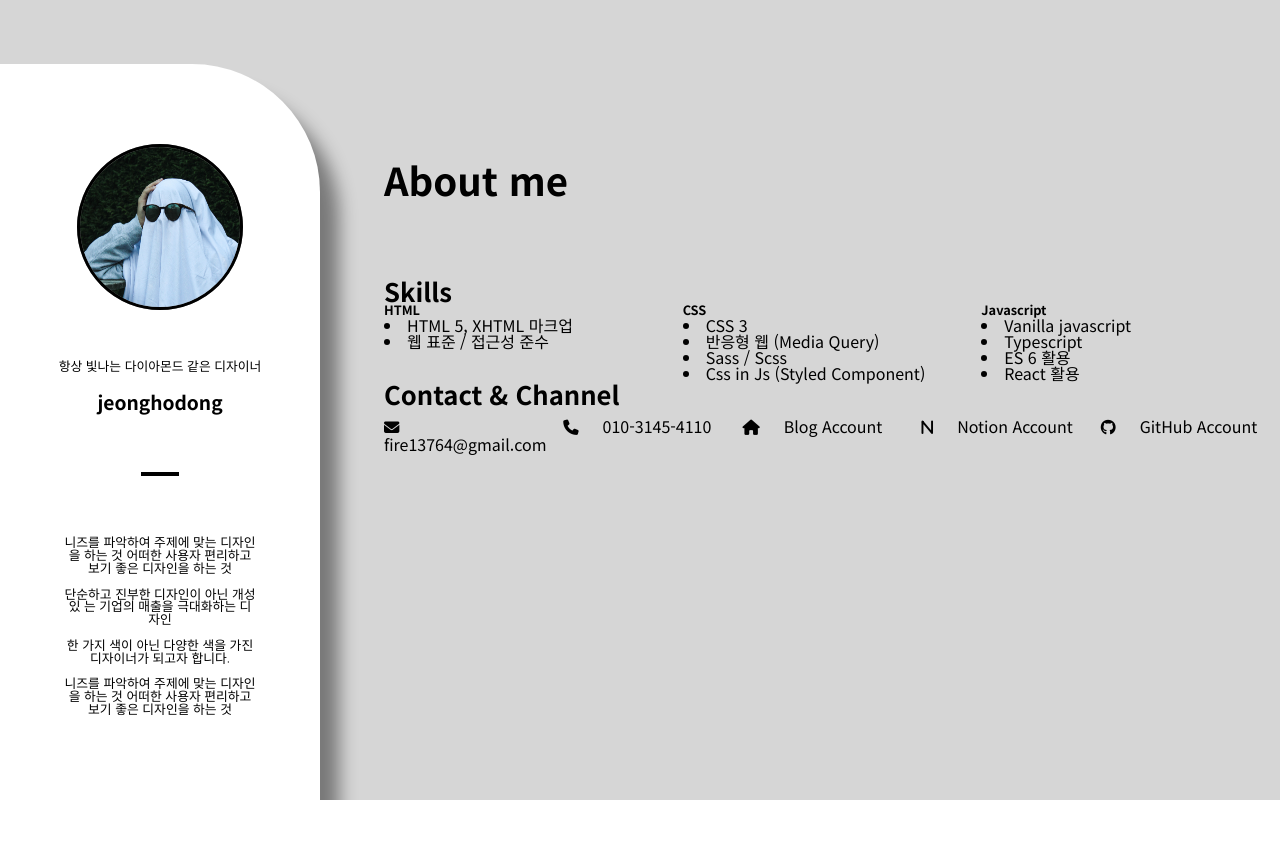
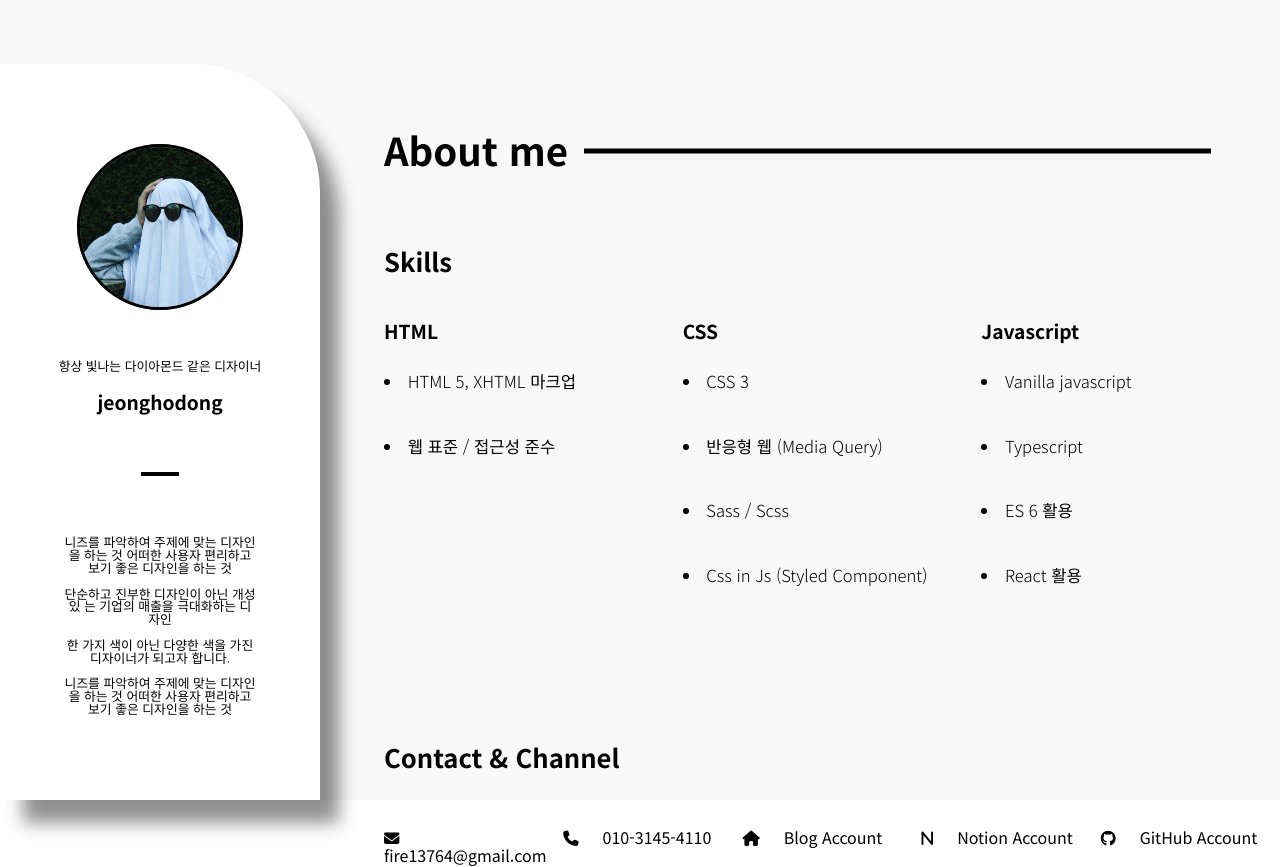
Before and after one commit to jeonghodong/react_portfolio_site, a JavaScript app: page / in a window 1280 px wide. Shown: the part 800-1667 px from the top of the page. Before the commit the page ends 1600 px from the top, so only its background shows below. Built offline with nearby package versions, Linux system fonts and the light colour scheme.

Commit message:
intro 틀 구성중

```diff
--- a/src/Components/Intro.js
+++ b/src/Components/Intro.js
@@ -3,7 +3,7 @@ import { SkillData, ContactData } from "../Data/IntroData";
 import TitleBox from "./TitleBox";
 
 const Wrap = styled.div`
-  background-color: rgb(214, 214, 214);
+  background-color: rgb(248 248 248);
   height: 100vh;
   width: 100%;
   margin: 0 auto;
@@ -19,21 +19,27 @@ const Left = styled.div`
   box-shadow: 21px 25px 18px -2px rgba(0, 0, 0, 0.44);
   z-index: 1;
 `;
-
 // right
 const Right = styled.div`
-  background-color: rgb(214, 214, 214);
+  background-color: rgb(248 248 248);
   width: 70%;
-  padding-top: 10rem;
+  padding-top: 130px;
 `;
 const About = styled.h2`
+  position: relative;
   font-size: 3vw;
   font-weight: bold;
   margin-bottom: 5rem;
 `;
-const Skills = styled.h2`
-  font-size: 2vw;
-  font-weight: bold;
+const AboutLine = styled.div`
+  position: absolute;
+  top: 55%;
+  transform: translateY(-50%);
+  width: 70%;
+  height: 5px;
+  background-color: black;
+  margin-left: 1rem;
+  display: inline-block;
 `;
 const Icon = styled.span`
   display: inline-block;
@@ -47,13 +53,27 @@ const SkillBox = styled.div`
     list-style: inside;
   }
 `;
+const H2 = styled.h2`
+  font-size: 2vw;
+  font-weight: bold;
+  margin-bottom: 3rem;
+`;
 const SkillName = styled.h2`
-  font-size: 1vw;
+  font-size: 1.5vw;
   font-weight: bold;
+  margin-bottom: 2rem;
 `;
 const ContactBox = styled.div`
   display: grid;
   grid-template-columns: 1fr 1fr 1fr 1fr 1fr;
+`;
+const SkillsUl = styled.ul`
+  font-size: 1.3vw;
+  font-weight: 300;
+  margin-bottom: 10rem;
+`;
+const SkillsLi = styled.li`
+  margin-bottom: 3rem;
 `;
 
 function Intro() {
@@ -63,21 +83,24 @@ function Intro() {
         <TitleBox />
       </Left>
       <Right>
-        <About>About me</About>
-        <Skills>Skills</Skills>
+        <About>
+          About me<AboutLine> </AboutLine>
+        </About>
+        <H2>Skills</H2>
         <SkillBox>
           {SkillData.map((v) => (
             <div>
               <SkillName>{v.name}</SkillName>
-              <ul>
+              <SkillsUl>
                 {v.skills.map((v2) => (
-                  <li key={v2}>{v2}</li>
+                  <SkillsLi key={v2}>{v2}</SkillsLi>
                 ))}
-              </ul>
+              </SkillsUl>
             </div>
           ))}
         </SkillBox>
-        <Skills>Contact & Channel</Skills>
+        <div>
+          <H2>Contact & Channel</H2>
           <ContactBox>
             {ContactData.map((v) => (
               <div>
@@ -86,6 +109,7 @@ function Intro() {
               </div>
             ))}
           </ContactBox>
+        </div>
       </Right>
     </Wrap>
   );
```
Lines whose indentation alone changed are shown as unchanged.
